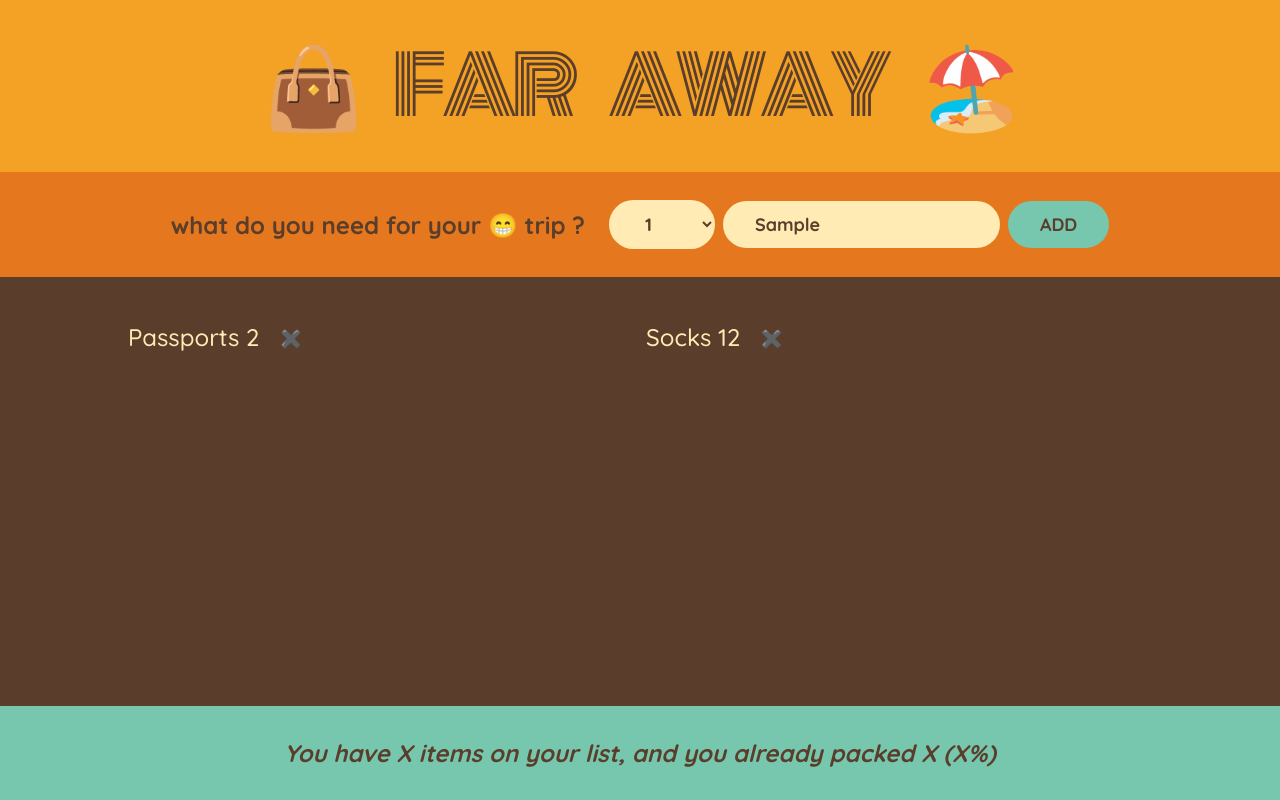
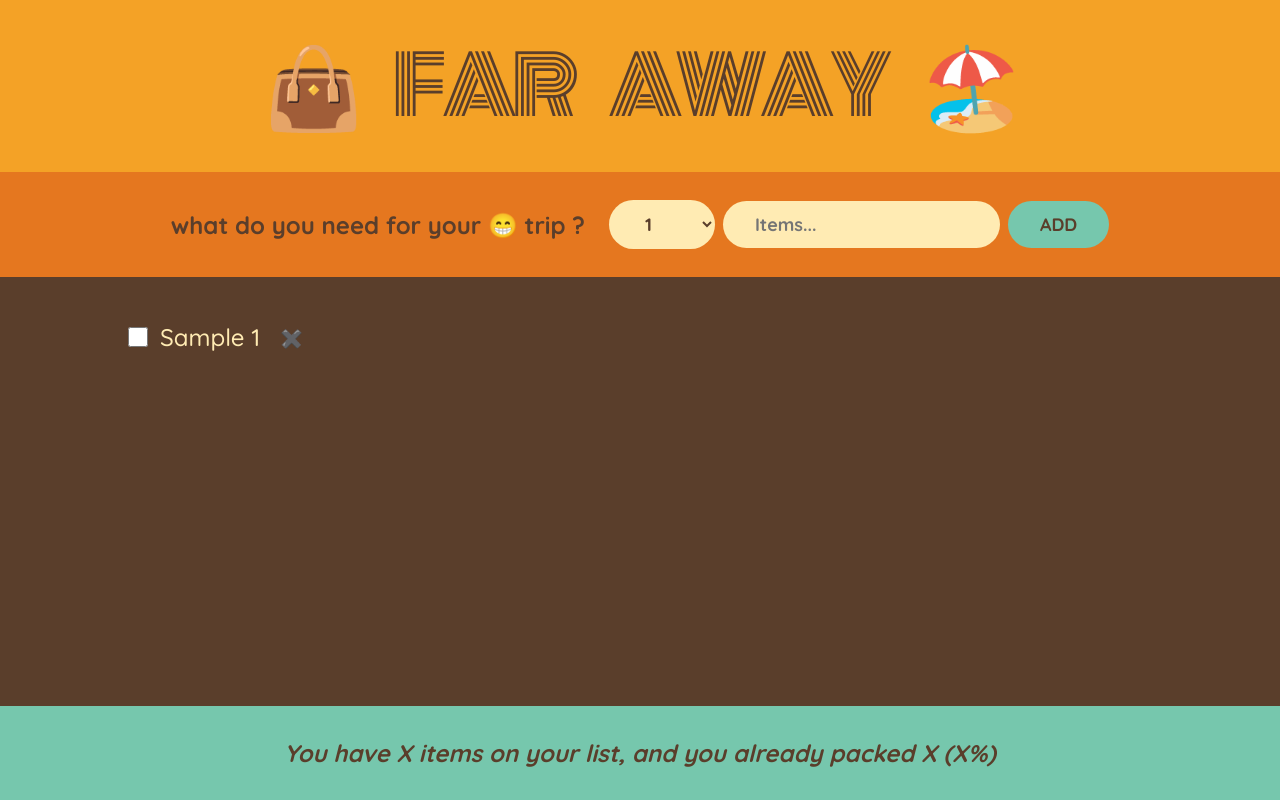
Before and after one commit to amontalvodiaz/poc-master-react, a React (Create React App) app: page / in a window 1280 px wide. Both pictures are taken after typing "Sample" into the empty fields and a click on the button "ADD". Built offline with nearby package versions, Linux system fonts and the light colour scheme.

Commit message:
adding functionality to the form to add items

```diff
--- a/src/exercise/TravelList/index.jsx
+++ b/src/exercise/TravelList/index.jsx
@@ -1,17 +1,33 @@
 import { useState } from "react";
 import "./index.css";
 
-const initialItems = [
-  { id: 1, description: "Passports", quantity: 2, packed: false },
-  { id: 2, description: "Socks", quantity: 12, packed: false }
-];
+function TravelList() {
+  const [items, setItems] = useState([]);
+  function handleAddItem(item) {
+    setItems((items) => [...items, item]);
+  }
 
-function TravelList() {
+  const handleDeleteItem = (id) => {
+    const listWithoutItems = items.filter((item) => item.id !== id);
+    setItems(listWithoutItems);
+  };
+
+  const handleTuggleItem = (id) => {
+    const tuggledItemList = items.map((item) => {
+      return item.id === id ? { ...item, packed: !item.packed } : item;
+    });
+    setItems(tuggledItemList);
+  };
+
   return (
     <div className="app">
       <Logo />
-      <Form />
-      <PackingList />
+      <Form onAddItems={handleAddItem} />
+      <PackingList
+        items={items}
+        onDeleteItem={handleDeleteItem}
+        onTuggleItem={handleTuggleItem}
+      />
       <Stats />
     </div>
   );
@@ -21,12 +37,19 @@ function Logo() {
   return <h1> 👜 Far Away 🏖️</h1>;
 }
 
-function Form() {
+function Form({ onAddItems }) {
   const [description, setDescription] = useState("");
   const [quantity, setQuantity] = useState(1);
 
   function submitHandler(submitEvent) {
     submitEvent.preventDefault();
+    if (!description) return;
+    const newItem = { description, quantity, packed: false, id: Date.now() };
+
+    onAddItems(newItem);
+
+    setDescription("");
+    setQuantity(1);
   }
 
   const updateDescription = (inputDescriptionEvent) => {
@@ -58,25 +81,34 @@ function Form() {
   );
 }
 
-function PackingList() {
+function PackingList({ items, onDeleteItem, onTuggleItem }) {
   return (
     <div className="list">
       <ul>
-        {initialItems.map((item) => (
-          <Item item={item} key={item.id} />
+        {items.map((item) => (
+          <Item
+            item={item}
+            key={item.id}
+            onDeleteItem={onDeleteItem}
+            onTuggleItem={onTuggleItem}
+          />
         ))}
       </ul>
     </div>
   );
 }
 
-function Item({ item }) {
+function Item({ item, onDeleteItem, onTuggleItem }) {
   return (
-    <li>
-      <span style={item.packed ? { textDecoratotion: "line-through" } : {}}>
+    <li key={item.id}>
+      <input type="checkbox" onChange={() => onTuggleItem(item.id)} />
+      <span
+        style={item.packed ? { textDecoration: "line-through" } : {}}
+        key={item.id}
+      >
         {item.description} {item.quantity}
       </span>
-      <button>✖️</button>
+      <button onClick={() => onDeleteItem(item.id)}>✖️</button>
     </li>
   );
 }
```
